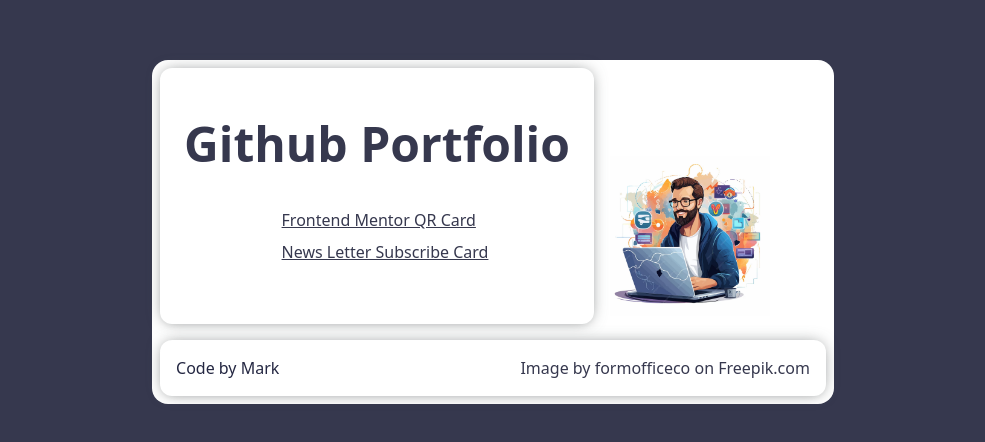
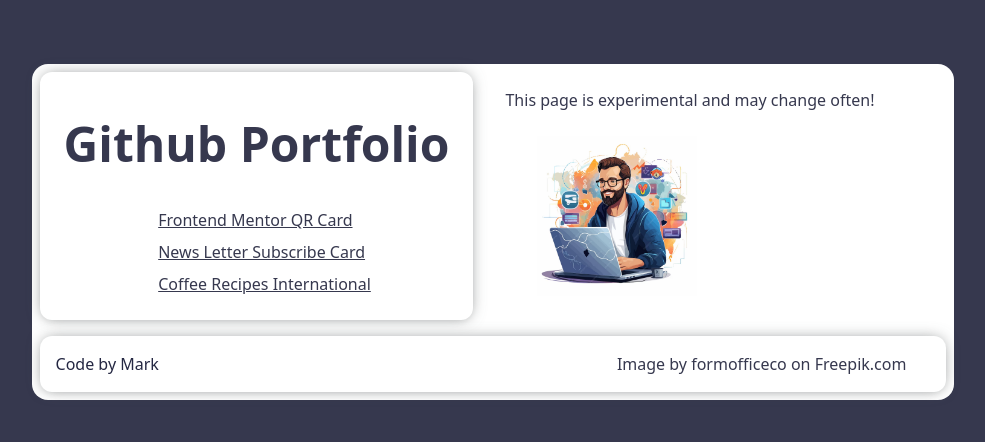
Before and after one commit to marksuson/marksuson.github.io, a website built with Vite: page index.html in a window 1280 px wide. Shown: the part 168-610 px from the top of the page, without its empty margins (147-1132 px from the left). Built offline with nearby package versions, Linux system fonts and the light colour scheme.

Commit message:
changed styling

```diff
--- a/index.html
+++ b/index.html
@@ -15,12 +15,12 @@
   <body
     class="bg-Charcoal_Grey text-Charcoal_Grey flex items-center justify-center h-screen"
   >
-    <main class="bg-White h-screen md:h-auto md:rounded-2xl">
+    <main class="bg-White h-auto md:h-auto md:rounded-2xl">
       <section class="flex flex-wrap gap-2">
         <section
           class="px-6 pt-10 shadow-dark w-full md:w-auto md:rounded-xl md:p-6 md:m-2 md:flex md:flex-col md:items-center md:justify-center"
         >
-          <h1 class="text-5xl font-bold mb-10">Github Portfolio</h1>
+          <h1 class="text-5xl font-bold pt-6 mb-10">Github Portfolio</h1>
           <ul>
             <li class="mb-2">
               <a
@@ -36,15 +36,23 @@
                 >News Letter Subscribe Card</a
               >
             </li>
+            <li>
+              <a
+                class="underline transition duration-1000 hover:text-Pale_Navy hover:font-bold md:pl-4"
+                href="https://next-coffee-recipes.vercel.app/"
+                target="_blank"
+                rel="noopener noreferrer"
+                >Coffee Recipes International</a
+              >
+            </li>
           </ul>
         </section>
-        <section
-          class="mt-24 rounded-2xl flex items-center justify-center md:mr-16 md:mb-4"
-        >
+        <section class="mt-6 rounded-2xl flex flex-col md:mr-16 md:mb-4">
+          <h2 class="mx-4">This page is experimental and may change often!</h2>
           <img
             src="man-coding.png"
             alt="cartoon man coding"
-            class="w-40 h-40"
+            class="w-40 h-40 ml-12 mt-6"
           />
         </section>
       </section>
@@ -52,7 +60,7 @@
         class="m-6 flex flex-col p-4 shadow-dark md:rounded-xl md:m-2 md:flex-row md:justify-between"
       >
         <section class="text-Dark_Navy font-medium">Code by Mark</section>
-        <section>
+        <section class="pr-6">
           <a href="https://www.freepik.com/author/formofficeco"
             >Image by formofficeco on Freepik.com</a
           >
```
